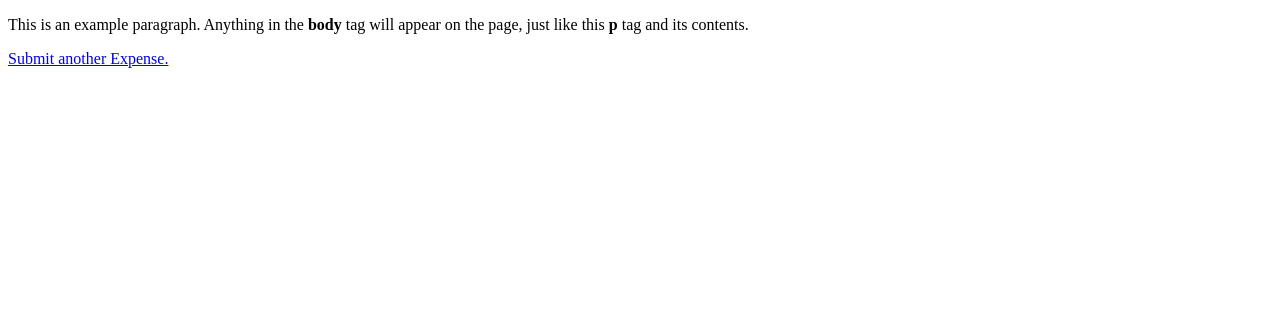
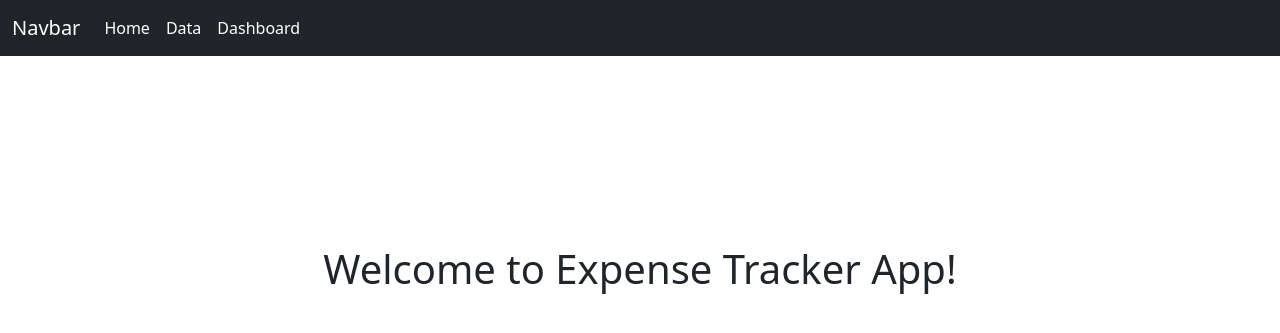
Before and after one commit to Codeomicronzeta/Expense-tracker, a Flask app: page / in a window 1280 px wide. Shown: the top 333 px of the page. Run offline with Flask 3, Linux system fonts and the light colour scheme; some libraries are stand-ins or nearby versions.

Commit message:
Update index.html
Included bootstrap.

```diff
--- a/templates/index.html
+++ b/templates/index.html
@@ -1,10 +1,27 @@
 <!doctype html>
 <html>
   <head>
-    <title>This is the title of the webpage!</title>
+    <link href="https://cdn.jsdelivr.net/npm/bootstrap@5.1.2/dist/css/bootstrap.min.css" rel="stylesheet" integrity="sha384-uWxY/CJNBR+1zjPWmfnSnVxwRheevXITnMqoEIeG1LJrdI0GlVs/9cVSyPYXdcSF" crossorigin="anonymous">
   </head>
   <body>
-    <p>This is an example paragraph. Anything in the <strong>body</strong> tag will appear on the page, just like this <strong>p</strong> tag and its contents.</p>
-    <p><a href="Link to the expense addition page">Submit another Expense.</a></p>
+    <nav class="navbar navbar-expand-lg navbar-dark bg-dark">
+      <div class="container-fluid">
+        <a class="navbar-brand" href="#">Navbar</a>
+        <button class="navbar-toggler" type="button" data-bs-toggle="collapse" data-bs-target="#navbarNavAltMarkup" aria-controls="navbarNavAltMarkup" aria-expanded="false" aria-label="Toggle navigation">
+          <span class="navbar-toggler-icon"></span>
+        </button>
+        <div class="collapse navbar-collapse" id="navbarNavAltMarkup">
+          <div class="navbar-nav">
+            <a class="nav-link active" aria-current="page" href="Link to Home page">Home</a>
+            <a class="nav-link active" href="Link to Add Expense page (Data)">Data</a>
+            <a class="nav-link active" href="Link to Dashboard">Dashboard</a>
+          </div>
+        </div>
+      </div>
+    </nav>
+    <p></p>
+    <p></p>
+    <p style="margin-bottom:5cm;"></p>
+    <center><h1>Welcome to Expense Tracker App!</h1></center>
   </body>
 </html>
```
